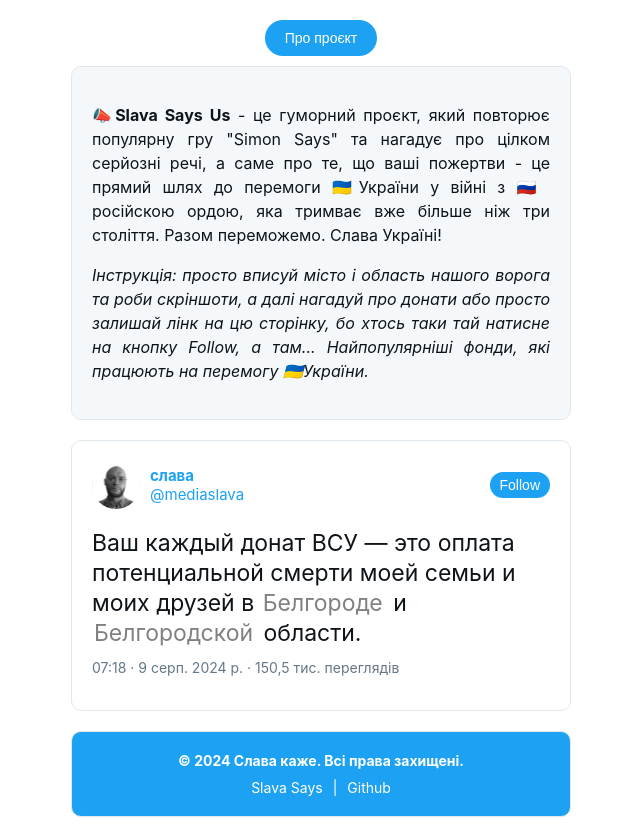
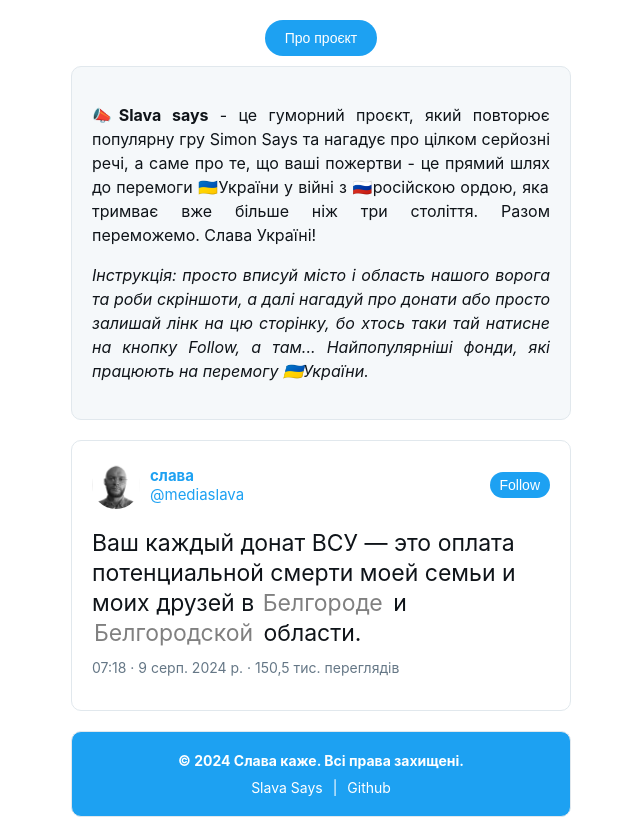
Before and after one commit to volodymyrmarkiv/slavareminds, a plain HTML site: page index.html in a window 1280 px wide. Both pictures are taken after a click on the button "Про проєкт". Shown: the whole page, without its empty margins (319-959 px from the left). Drawn offline with Linux system fonts and the light colour scheme.

Commit message:
change the old text to the new one

```diff
--- a/index.html
+++ b/index.html
@@ -7,7 +7,7 @@
     <link rel="icon" type="image/x-icon" href="favicon.ico">
     <meta charset="UTF-8">
     <meta name="viewport" content="width=device-width, initial-scale=1.0">
-    <title>Slava Reminds Us - Пам'ятай про донати</title>
+    <title>Slava says - Пам'ятай про пожертви</title>
     <link rel="stylesheet" href="styles/styles.css">
     <link rel="stylesheet" href="styles/footer.css">
 </head>
@@ -15,7 +15,7 @@
 <body>
     <button class="spoiler-button" onclick="toggleSpoiler()">Про проєкт</button>
     <div class="spoiler-content" style="display: none;">
-        <p><strong>&#128227;Slava Says Us</strong> - це гуморний проєкт, який повторює популярну гру "Simon Says" та
+        <p><strong>&#128227;Slava says</strong> - це гуморний проєкт, який повторює популярну гру Simon Says та
             нагадує про цілком серйозні речі, а саме про те, що ваші пожертви - це прямий шлях до перемоги
             &#127482;&#127462;України у війні з &#127479;&#127482;російскою ордою, яка тримває вже більше ніж три
             століття. Разом переможемо. Слава Україні!</p>
```
